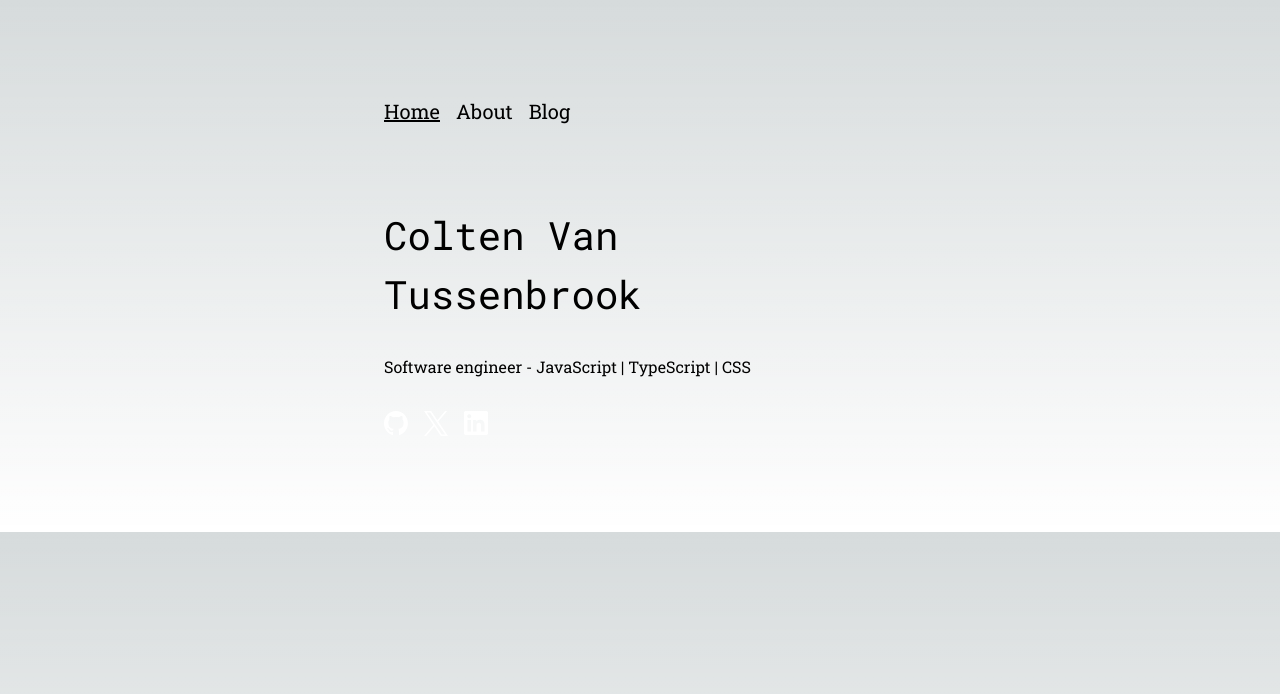
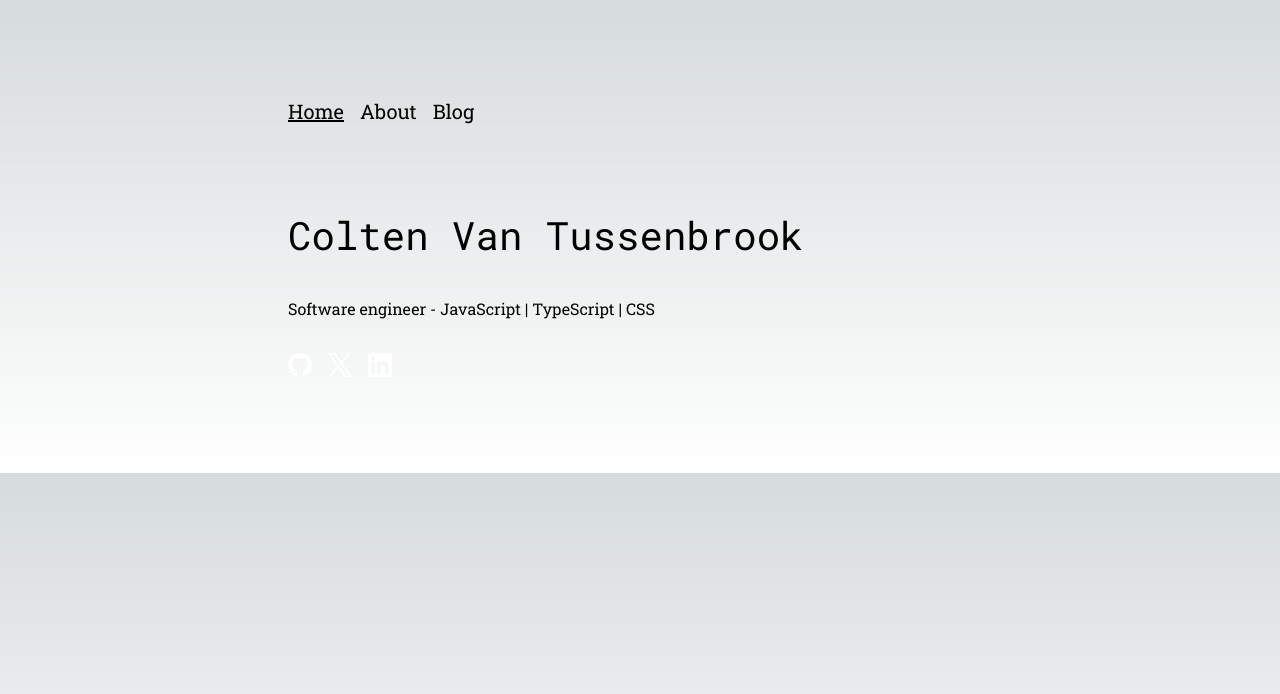
Before and after one commit to ColtenVanTussenbrook/rootedinsports, a Next.js app: page / in a window 1280 px wide. Shown: the top 694 px of the page. Built offline with nearby package versions, Linux system fonts and the light colour scheme.

Commit message:
fix content width and add back button

```diff
--- a/app/blog/[slug]/page.tsx
+++ b/app/blog/[slug]/page.tsx
@@ -2,6 +2,9 @@ import Heading from '@/app/components/heading';
 import { allPosts } from 'contentlayer/generated';
 import { getMDXComponent } from 'next-contentlayer/hooks';
 import { notFound } from 'next/navigation';
+import backArrow from '../../../public/icons/back-arrow.svg';
+import Link from 'next/link';
+import Image from 'next/image';
 
 export async function generateStaticParams() {
   return allPosts.map((post) => ({
@@ -22,6 +25,10 @@ export default async function Page({ params }: { params: { slug: string } }) {
     <div>
       <Heading>{post.title}</Heading>
       <MDXContent />
+      <Link href="/blog" className="flex mt-8">
+        <Image src={backArrow} alt="back arrow icon" width={34} className="pr-2" />
+        <p className="underline">Back to blog</p>
+      </Link>
     </div>
   );
 }
--- a/app/layout.tsx
+++ b/app/layout.tsx
@@ -15,7 +15,7 @@ export default function RootLayout({ children }: { children: React.ReactNode })
   return (
     <html lang="en">
       <body className={robotoSlab.className}>
-        <div className="px-12 py-6 md:px-96 md:py-24 flex flex-col gap-8">
+        <div className="px-12 py-6 lg:px-72 lg:py-24 flex flex-col gap-8">
           <Navbar />
           {children}
           <SocialIcons />
```
Also changed, not shown: public/icons/back-arrow.svg (added).
